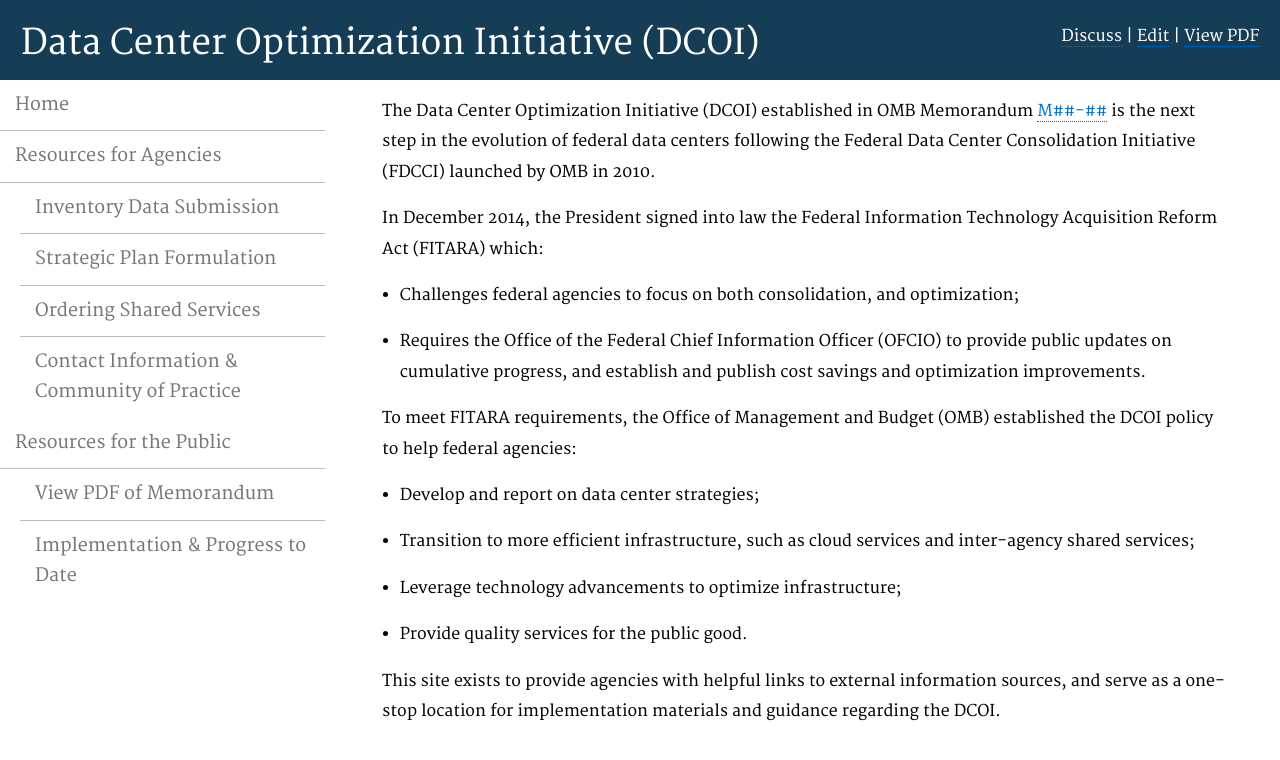
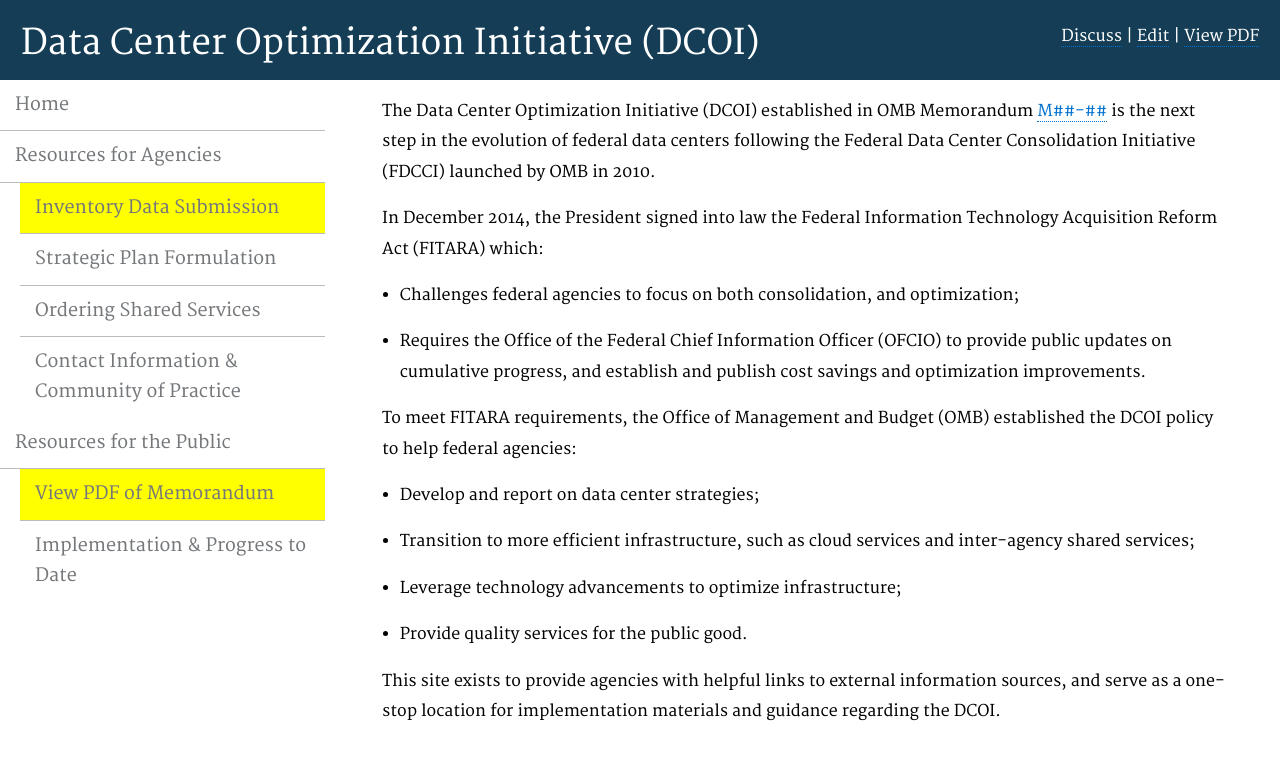
Before and after one commit to ydave-reisys/datacenters, a Jekyll site: the page built from pages/index.html, in a window 1280 px wide. Shown: the top 760 px of the page. Built offline with Jekyll 4.4.1, drawn with Linux system fonts in a browser that asks for light colours; nearby versions of some CDN libraries; Markdown is read by kramdown in place of the engine named in the settings.

Commit message:
Test button 2

```diff
--- a/assets/css/styles.scss
+++ b/assets/css/styles.scss
@@ -353,6 +353,6 @@ li span.sidebar-heading{
 ul.submenu{
   margin-left: 20px !important;
 }
-ul.submenu:first-child {
-  background-color: yellow;
+ul.submenu li:first-child {
+  background: yellow;
 }
```
